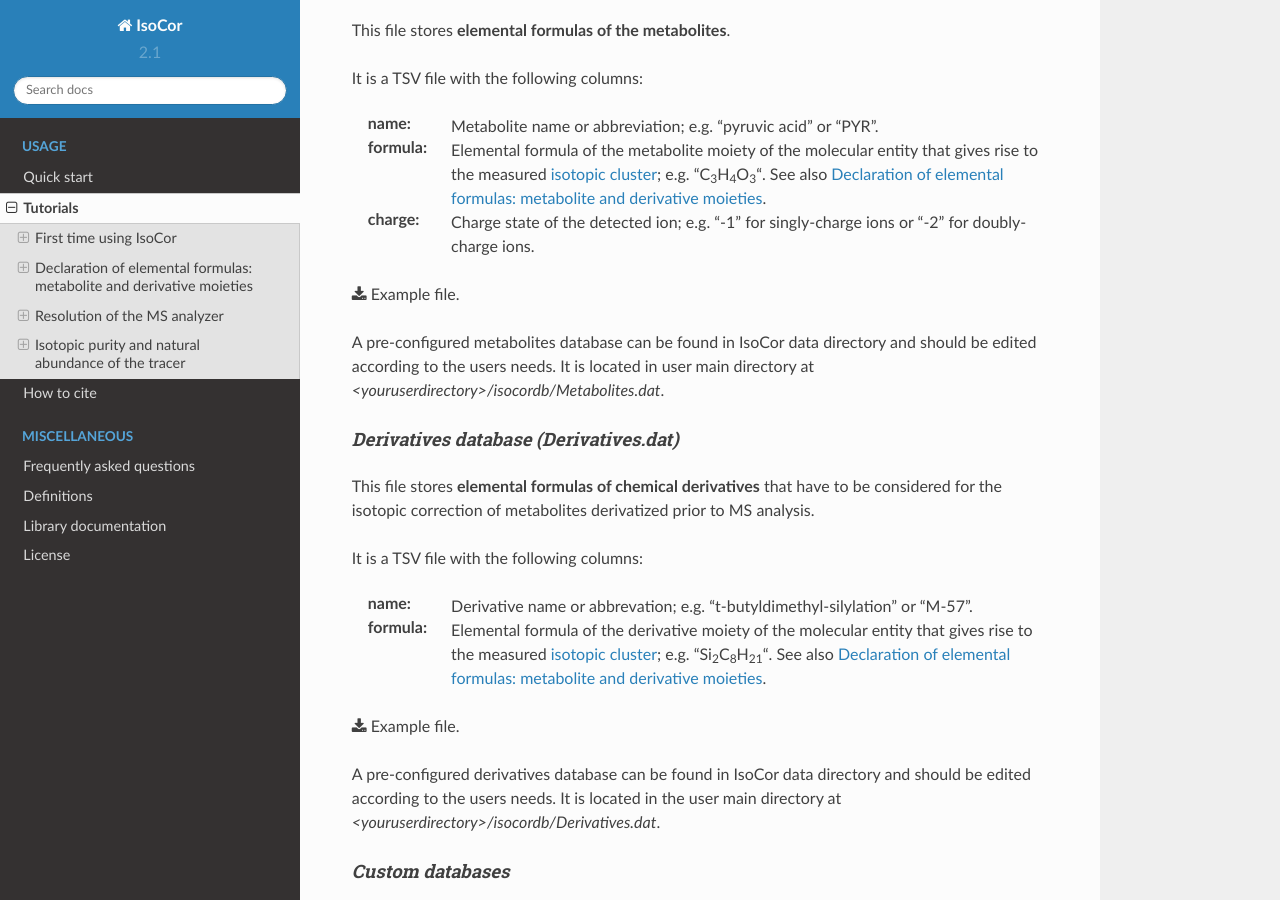
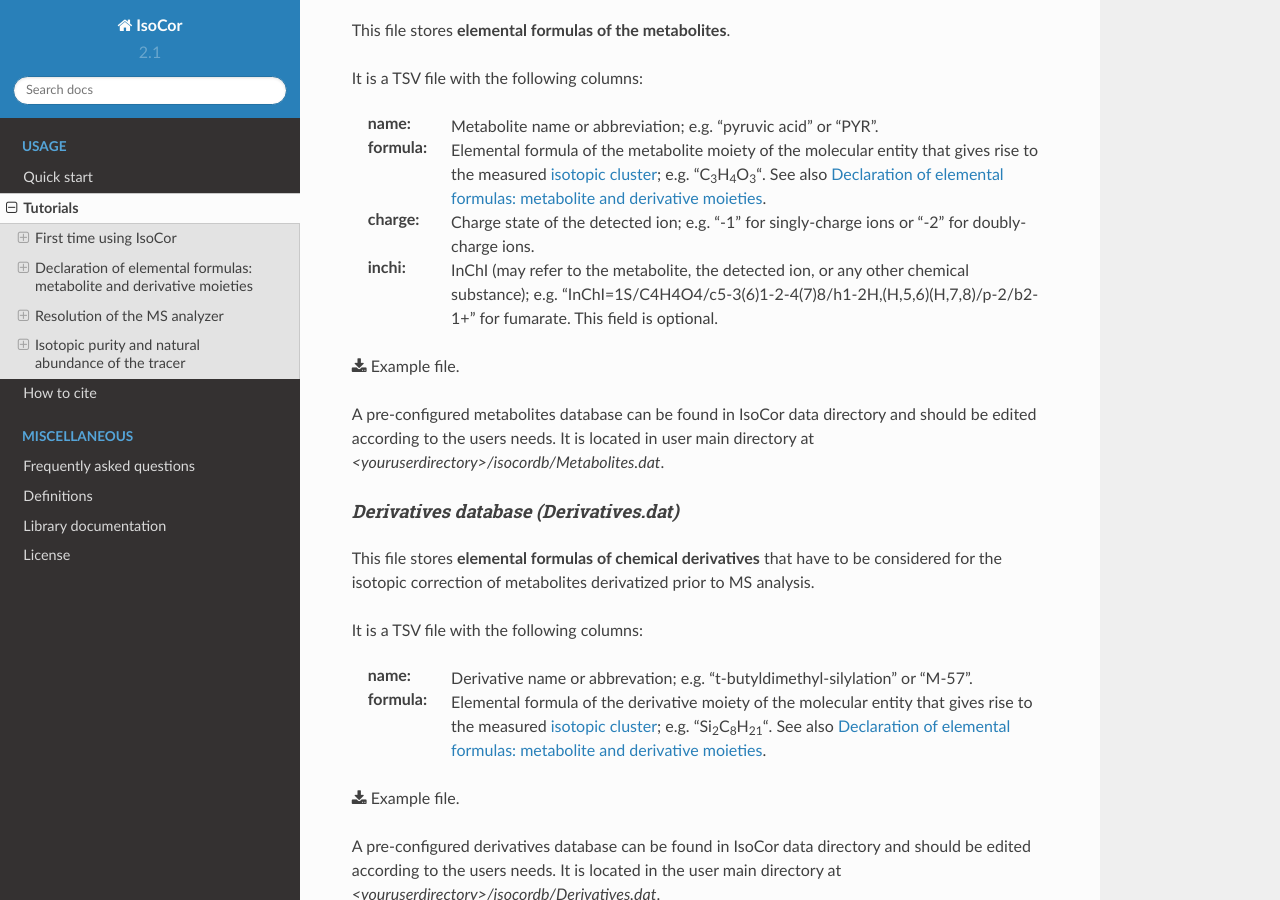
Before and after one commit to MetaSys-LISBP/IsoCor, a Sphinx documentation site: the page built from doc/tutorials.rst, in a window 1280 px wide and 900 px high, scrolled down 2862 px. Built offline with Sphinx 7.4.7 and the Read the Docs theme 2.0.0, drawn with Linux system fonts in a browser that asks for light colours; some of the changed text lies outside the part shown.

Commit message:
update doc for isotopic InChis

```diff
--- a/doc/tutorials.rst
+++ b/doc/tutorials.rst
@@ -121,6 +123,7 @@
 :formula: Elemental formula of the metabolite moiety of the molecular entity that
           gives rise to the measured :ref:`isotopic cluster <isotopic cluster>`; e.g. "C\ :sub:`3`\ H\ :sub:`4`\ O\ :sub:`3`\ ". See also :ref:`Formulas`.
 :charge: Charge state of the detected ion; e.g. "-1" for singly-charge ions or "-2" for doubly-charge ions.
+:inchi: InChI (may refer to the metabolite, the detected ion, or any other chemical substance); e.g. "InChI=1S/C4H4O4/c5-3(6)1-2-4(7)8/h1-2H,(H,5,6)(H,7,8)/p-2/b2-1+" for fumarate. This field is optional.
 
 :download:`Example file <../isocor/data/Metabolites.dat>`.
 
@@ -200,6 +203,7 @@
 :metabolite: Name of the metabolite, as it was provided in the :ref:`Measurements file`.
 :derivative: Name of the derivative, as it was provided in the :ref:`Measurements file`.
 :isotopologue: The index of the peak measured, as an integer; e.g. '0' for the M0 peak that does not have any mass shift,  as it was provided in the :ref:`Measurements file`.
+:isotopic_inchi: Isotopic inchi of the corresponding tracer isotopologue (or just the isotopic layer if no InChI has been provided in the :ref:`Metabolites database`); e.g. 'XXX' for the MXXXX 13C-isotopologue of fumarate.
 :area: The measured peak intensity; e.g. '42.5', as it was provided in the :ref:`Measurements file`.
 :corrected_area: The corrected area.
 :isotopologue_fraction: The abundance of each :ref:`isotopologue <Isotopologues>` (corrected area normalized to 1).
```
Also changed, not shown: other parts of doc/tutorials.rst (+2 -0 lines).
